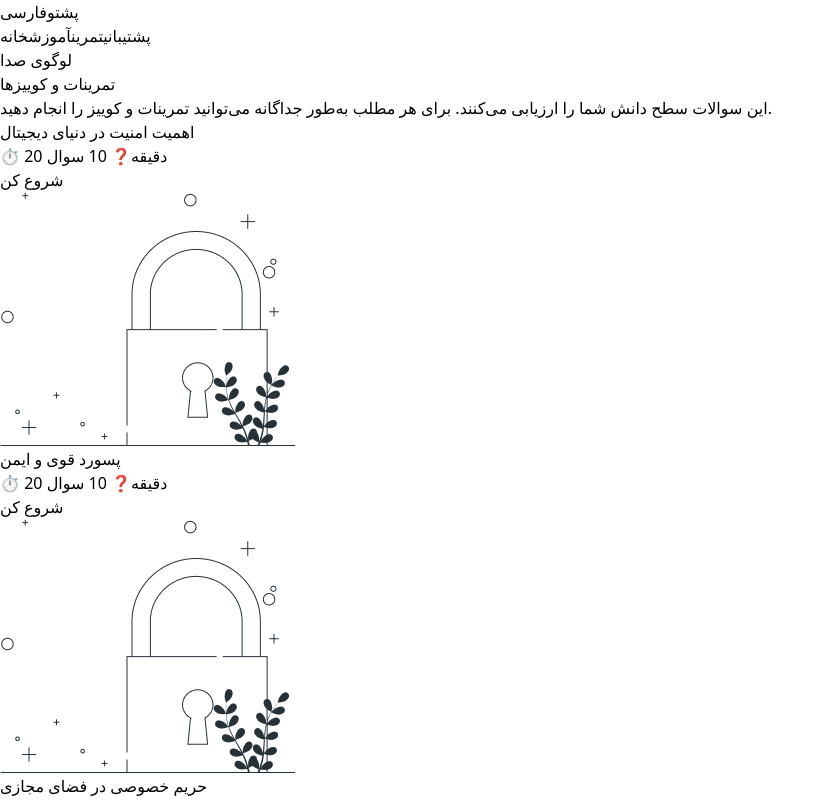
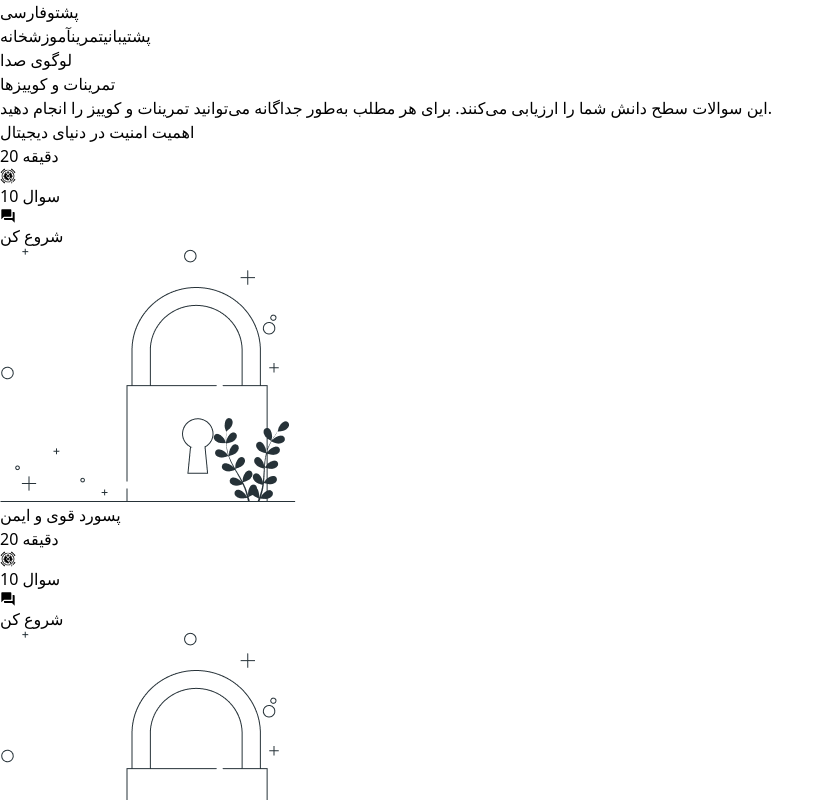
Before and after one commit to saharr268/Code-Crafter, a React (Vite) app in the folder frontend/: page /practice in a window 1280 px wide. Shown: the top 800 px of the page, without its empty margins (0-834 px from the left). Built offline with nearby package versions, Linux system fonts and the light colour scheme.

Commit message:
fix(practice-branch): completed practice section

```diff
--- a/frontend/src/components/common/Navbar.jsx
+++ b/frontend/src/components/common/Navbar.jsx
@@ -15,7 +15,7 @@ export default function Navbar() {
 
           {/* Menu */}
           <nav className="w-full md:w-auto flex flex-col md:flex-row items-center gap-5 md:gap-8 text-white text-2xl mb-2 md:mb-0">
-            <a href="" className="hover:text-[#03C0C1]">
+            <a href="#" className="hover:text-[#03C0C1]">
               پشتیبانی
             </a>
             <a href="practice" className="hover:text-[#03C0C1]">
@@ -24,7 +24,7 @@ export default function Navbar() {
             <a href="learm" className="hover:text-[#03C0C1]">
               آموزش
             </a>
-            <a href="home" className="hover:text-[#03C0C1]">
+            <a href="/" className="hover:text-[#03C0C1]">
               خانه
             </a>
           </nav>
--- a/frontend/src/components/practice/PracticeSection.jsx
+++ b/frontend/src/components/practice/PracticeSection.jsx
@@ -1,5 +1,8 @@
 import React from "react";
 import Navbar from "../common/Navbar";
+import { MdQuestionAnswer } from "react-icons/md";
+import { GiClockwork } from "react-icons/gi";
+import Footer from "../common/Footer";
 
 const quizzes = [
   {
@@ -7,21 +10,9 @@ const quizzes = [
     time: "20 دقیقه",
     questions: "10 سوال",
   },
-  {
-    title: "پسورد قوی و ایمن",
-    time: "20 دقیقه",
-    questions: "10 سوال",
-  },
-  {
-    title: "حریم خصوصی در فضای مجازی",
-    time: "20 دقیقه",
-    questions: "10 سوال",
-  },
-  {
-    title: "اجاز هویت دو مرحله‌ای",
-    time: "20 دقیقه",
-    questions: "10 سوال",
-  },
+  { title: "پسورد قوی و ایمن", time: "20 دقیقه", questions: "10 سوال" },
+  { title: "حریم خصوصی در فضای مجازی", time: "20 دقیقه", questions: "10 سوال" },
+  { title: "اجاز هویت دو مرحله‌ای", time: "20 دقیقه", questions: "10 سوال" },
   {
     title: "فیشینگ و سواستفاده‌ی مالی",
     time: "20 دقیقه",
@@ -36,13 +27,14 @@ const quizzes = [
 
 export default function Quizzes() {
   return (
-      <section className="px-6 md:px-20 py-12 bg-white">
-          {/* navbar */}
-          <div>
-              <Navbar/>
-          </div>
+    <section className="bg-white min-h-screen">
+      {/* Navbar */}
+      <div className="fixed top-6 px-6 w-full z-50 ">
+        <Navbar />
+      </div>
+
       {/* Title & description */}
-      <div className="text-right mt-10">
+      <div className="text-right mt-32 px-10">
         <h2 className="text-2xl md:text-3xl font-bold mb-4">
           تمرینات و کوییزها
         </h2>
@@ -53,39 +45,54 @@ export default function Quizzes() {
       </div>
 
       {/* Grid cards */}
-      <div className=" grid grid-cols-1 gap-10 sm:grid-cols-2 lg:grid-cols-3 mt-20">
+      <div className="grid justify-center items-center gap-10 sm:grid-cols-2 lg:grid-cols-3 mt-20 w-[90%] mx-auto">
         {quizzes.map((quiz, index) => (
           <div
             key={index}
-            className="relative bg-gray-100 w-[350px] h-[350px] rounded-xl shadow  justify-between hover:shadow-lg transition"
+            className="relative bg-gray-100 w-[450px] h-[400px] rounded-3xl shadow hover:shadow-lg transition"
           >
             {/* Title */}
-            <h3 className="font-semibold text-lg text-gray-800 mb-4">
+            <h3 className="font-semibold text-lg text-gray-800 mb-4 text-right pt-6 pr-6">
               {quiz.title}
             </h3>
 
             {/* Info (time & questions) */}
             <div className="flex gap-4 text-sm justify-end mr-6 text-gray-500 mb-6">
-              <span className="flex items-center gap-1">⏱ {quiz.time}</span>
-              <span className="flex items-center gap-1">
-                ❓ {quiz.questions}
-              </span>
+              <div className="bg-white px-4 py-2">
+                <span className="flex items-center gap-1 text-[#03C0C1]">
+                  {quiz.time}
+                  <GiClockwork className="text-lg" />
+                </span>
+              </div>
+              <div className="bg-white px-4 py-2">
+                <span className="flex items-center gap-1 text-[#03C0C1]">
+                  {quiz.questions}
+                  <MdQuestionAnswer className="text-lg" />
+                </span>
+              </div>
             </div>
 
             {/* Button */}
-            <button className=" bg-[#03C0C1] hover:bg-teal-600 text-white px-4 py-2 rounded-md">
-              شروع کن
-            </button>
+            <div className="flex mt-60">
+              <button className="bg-[#03C0C1] hover:bg-teal-600 text-white ml-8 px-4 py-2 rounded-xl mb-auto">
+                شروع کن
+              </button>
+            </div>
 
             {/* Background decoration */}
             <img
-              src="../../../public/images/practice.png" // عکس قفل و برگ رو اینجا بزار (public)
+              src="../../../public/images/practice.png"
               alt="decoration"
-              className="absolute bottom-2 right-2 w-60 opacity-60 pointer-events-none select-none"
+              className="absolute bottom-1 right-5 w-70 h-60 opacity-60 pointer-events-none select-none"
             />
           </div>
         ))}
       </div>
+
+      {/* Footer */}
+      <div className="mt-20">
+        <Footer />
+      </div>
     </section>
   );
 }
```
